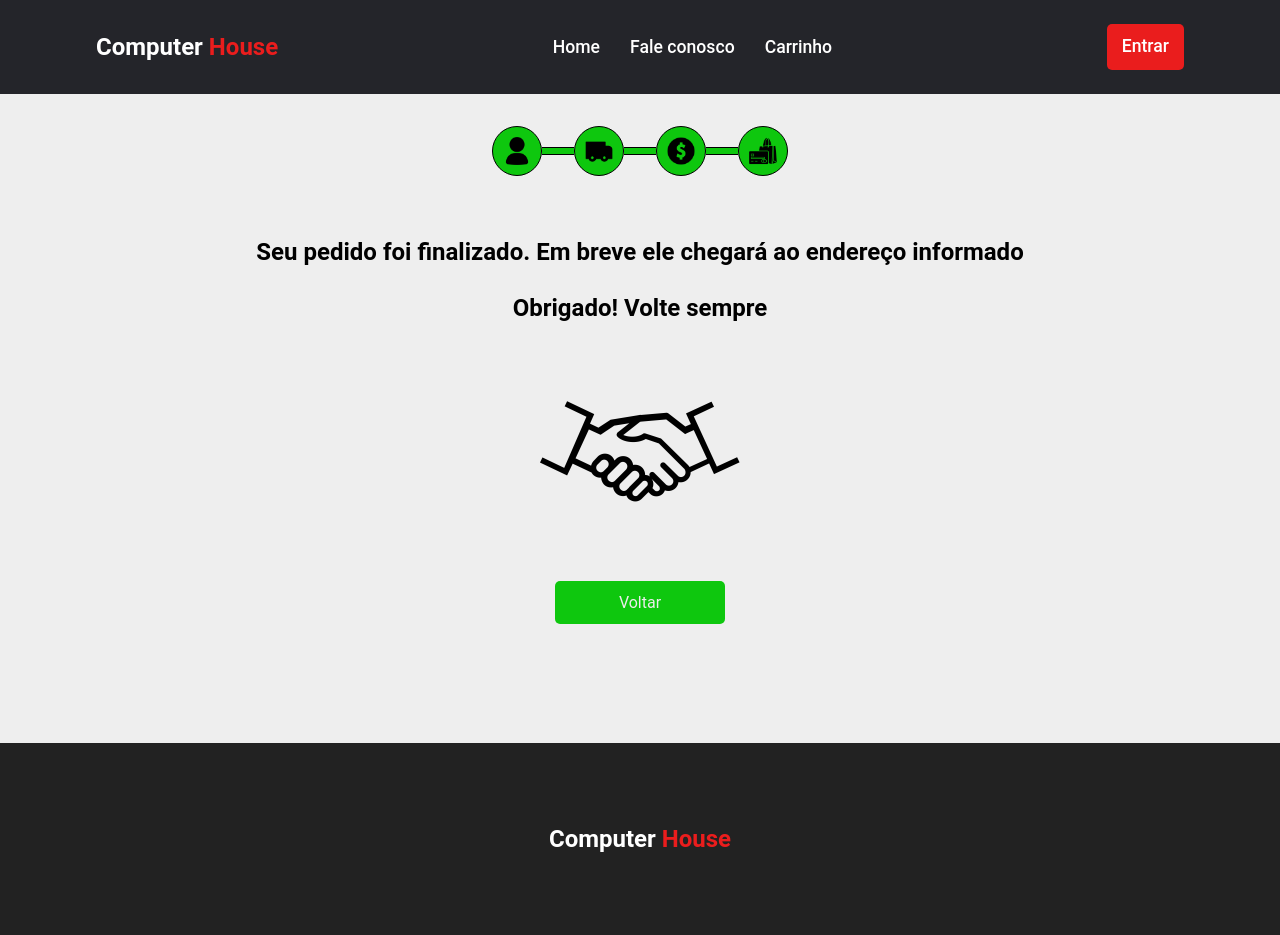
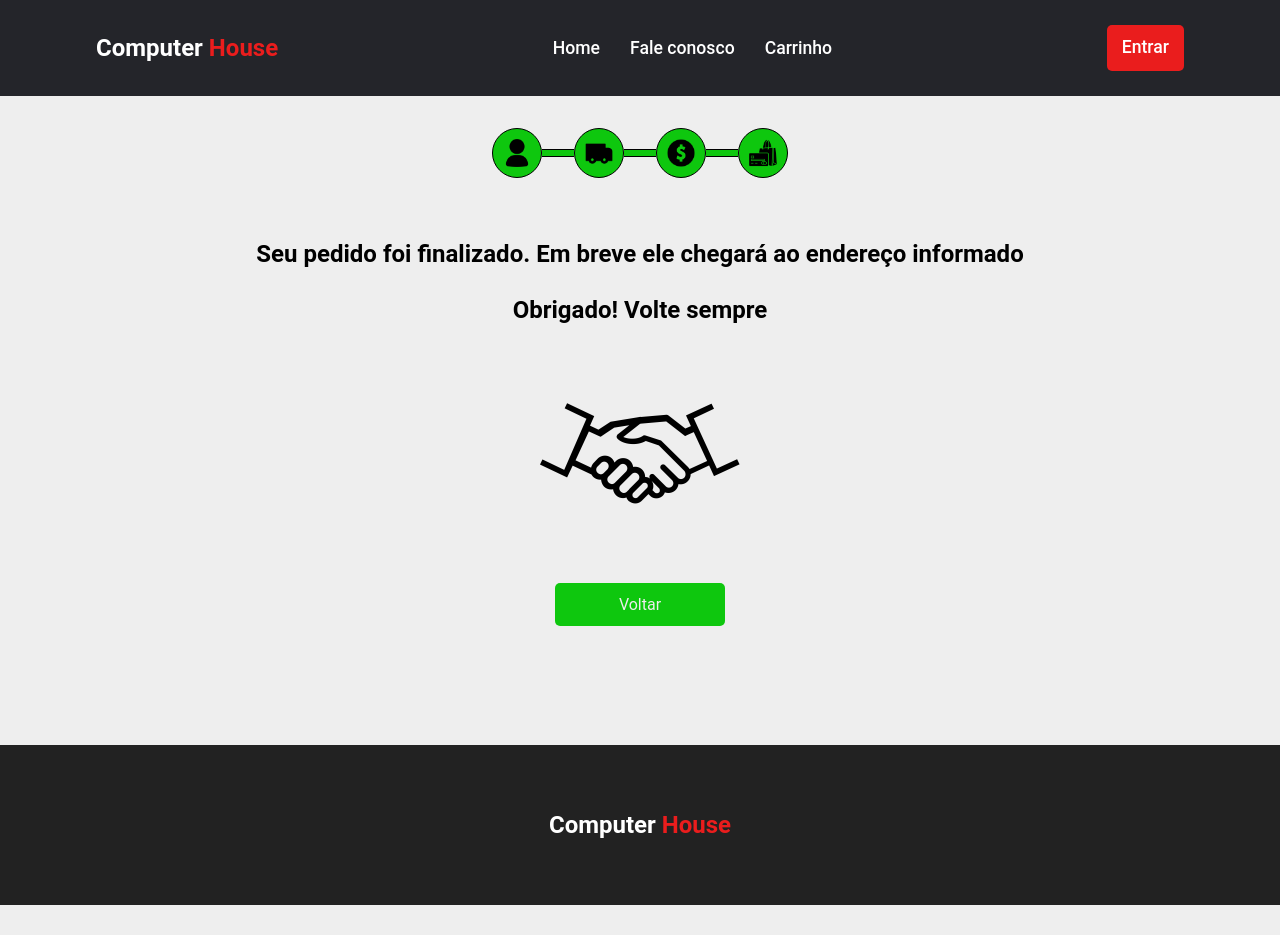
Before and after one commit to NatanTeixeiraVieira/computer-house, a plain HTML site: page finish.html in a window 1280 px wide. After the commit the page ends 905 px from the top, so only its background shows below. Drawn offline with Linux system fonts and the light colour scheme.

Commit message:
style: Fix main height

```diff
--- a/assets/css/footer.css
+++ b/assets/css/footer.css
@@ -2,7 +2,13 @@
   background-color: #222;
   display: flex;
   justify-content: center;
+  align-items: center;
   padding: 1rem;
+  height: 10rem;
+}
+
+.footer h1 {
+  margin-bottom: 0;
 }
 
 .footer .logo {
--- a/assets/css/global-styles.css
+++ b/assets/css/global-styles.css
@@ -4,6 +4,10 @@
   box-sizing: border-box;
   font-family: 'Roboto', sans-serif;
   line-height: 1.5rem;
+}
+
+main {
+  min-height: calc(100vh - 6rem - 10rem);
 }
 
 @media screen and (max-width: 1020px) {
--- a/assets/css/header.css
+++ b/assets/css/header.css
@@ -1,9 +1,12 @@
 header {
   background-color: #24252a;
+  height: 6rem;
+  display: flex;
 }
 
 .nav-bar {
   display: flex;
+  flex: 1;
   justify-content: space-between;
   align-items: center;
   padding: 1.5rem 6rem;
```
